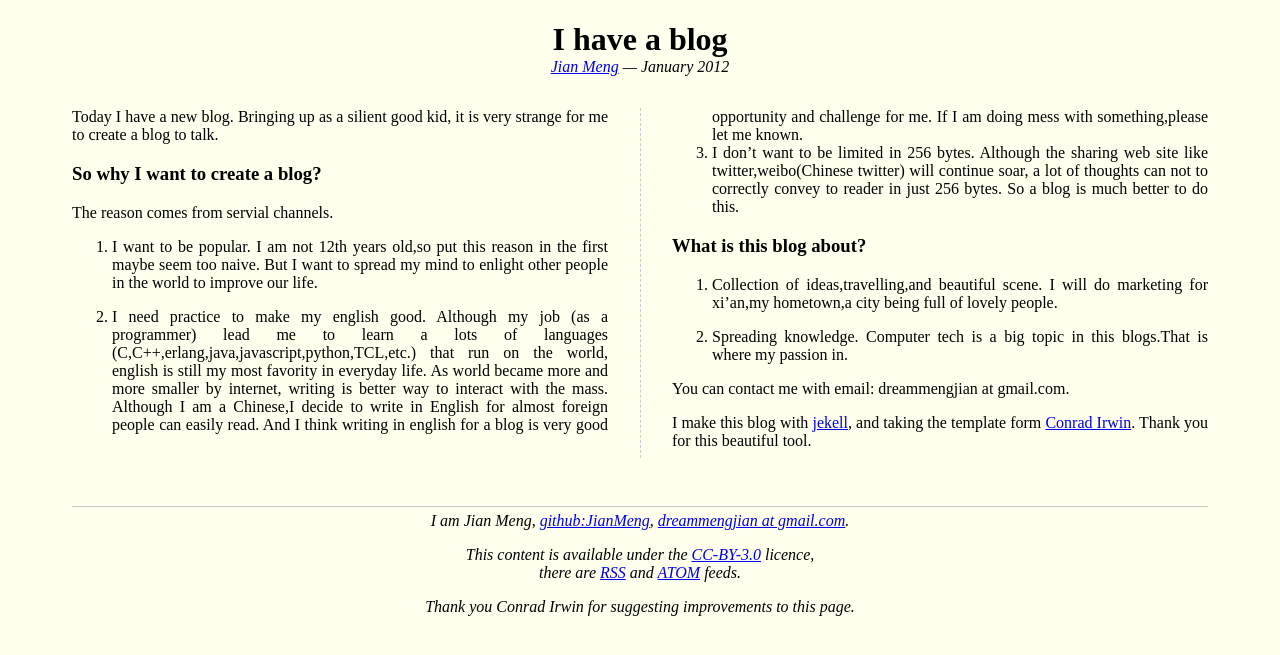
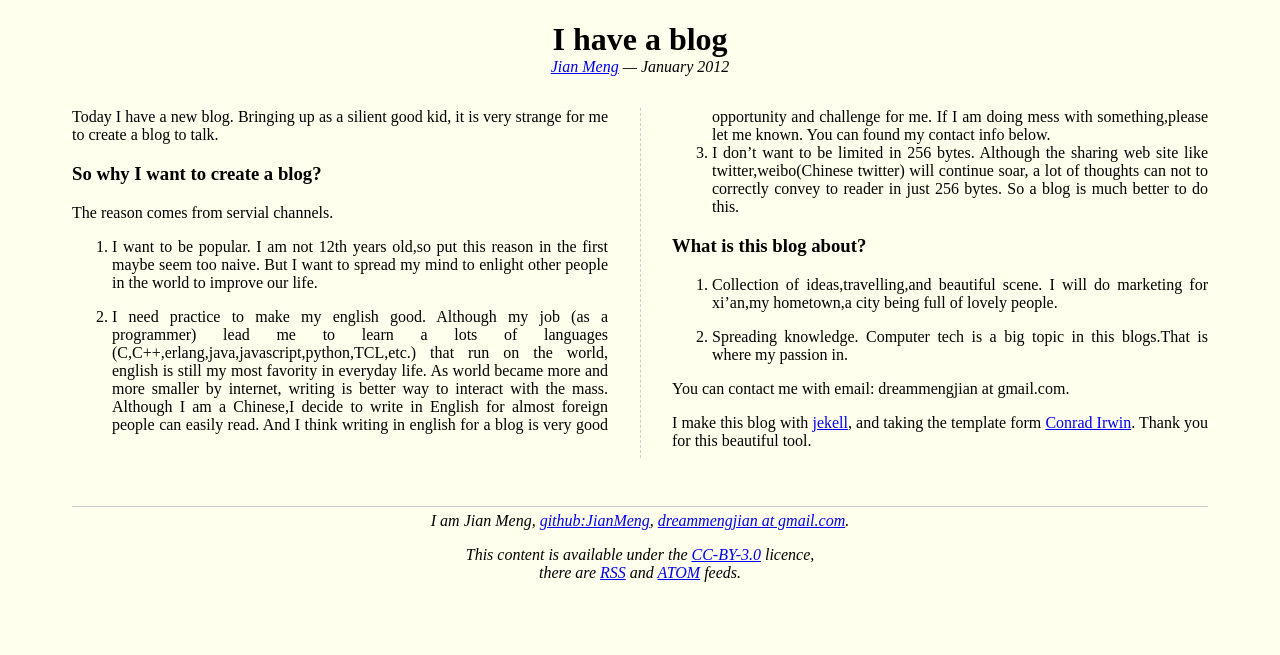
Before and after one commit to JianMeng/jianmeng.github.com, a Jekyll site: the page built from _posts/2013-01-01-I-have-a-blog.md, in a window 1280 px wide. Shown: the top 655 px of the page. Built offline with Jekyll 4.4.1, drawn with Linux system fonts in a browser that asks for light colours.

Commit message:
remove credit

```diff
--- a/_posts/2013-01-01-I-have-a-blog.md
+++ b/_posts/2013-01-01-I-have-a-blog.md
@@ -3,7 +3,6 @@ title: "I have a blog"
 permalink: blog/I-have-a-blog.html
 layout: post
 fuzzydate: January 2012
-credit: Conrad Irwin
 ---
 
 Today I have a new blog.  Bringing up as a silient good kid, it is very strange for me
@@ -22,7 +21,8 @@ The reason comes from servial channels.
    still my most favority in everyday life. As world became more and more smaller by internet, writing
    is better way to interact with the mass. Although I am a Chinese,I decide to write in English for
    almost foreign people can easily read. And I think writing in english for a blog is very good
-   opportunity and challenge for me. If I am doing mess with something,please let me known.
+   opportunity and challenge for me. If I am doing mess with something,please let me known. You can found my
+   contact info below.
 
 3. I don't want to be limited in 256 bytes. Although the sharing web site like twitter,weibo(Chinese twitter)
    will continue soar, a lot of thoughts can not to correctly convey to reader in just 256 bytes.
```
